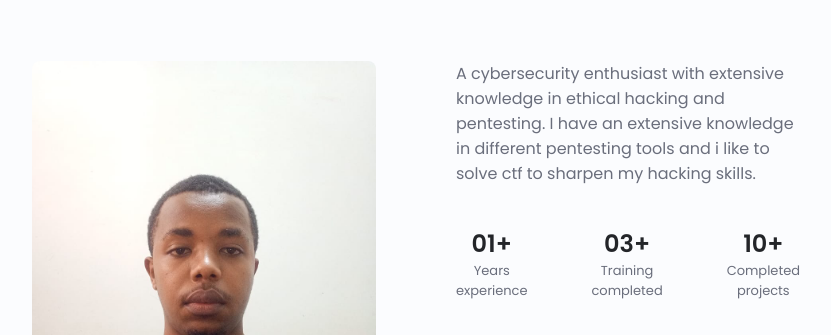
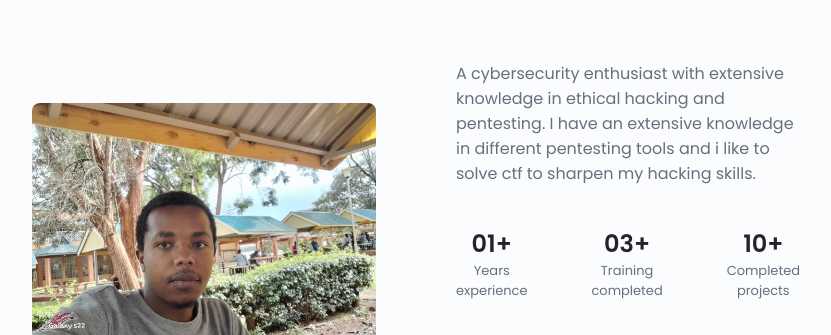
Before and after one commit to six1821/peterkimweportfolio2.github.io, a plain HTML site: page index.html in a window 1280 px wide. Shown: the part 849-1184 px from the top of the page, without its empty margins (224-1055 px from the left). Drawn offline with nearby package versions, Linux system fonts and the light colour scheme; files whose address does not match are found by name.

Commit message:
Update index.html

```diff
--- a/index.html
+++ b/index.html
@@ -144,7 +144,7 @@
             <span class="section__subtitle">My introduction</span>
 
             <div class="about__container container grid">
-                <img src="C:\Users\HP\Desktop\kimwe capstone portfolio\assets\img\myphoto2.jpeg" alt="" class="about__img">
+                <img src="assets/img/myphoto.jfif" alt="" class="about__img">
 
                 <div class="about__data">
                     <p class="about__description">
```
